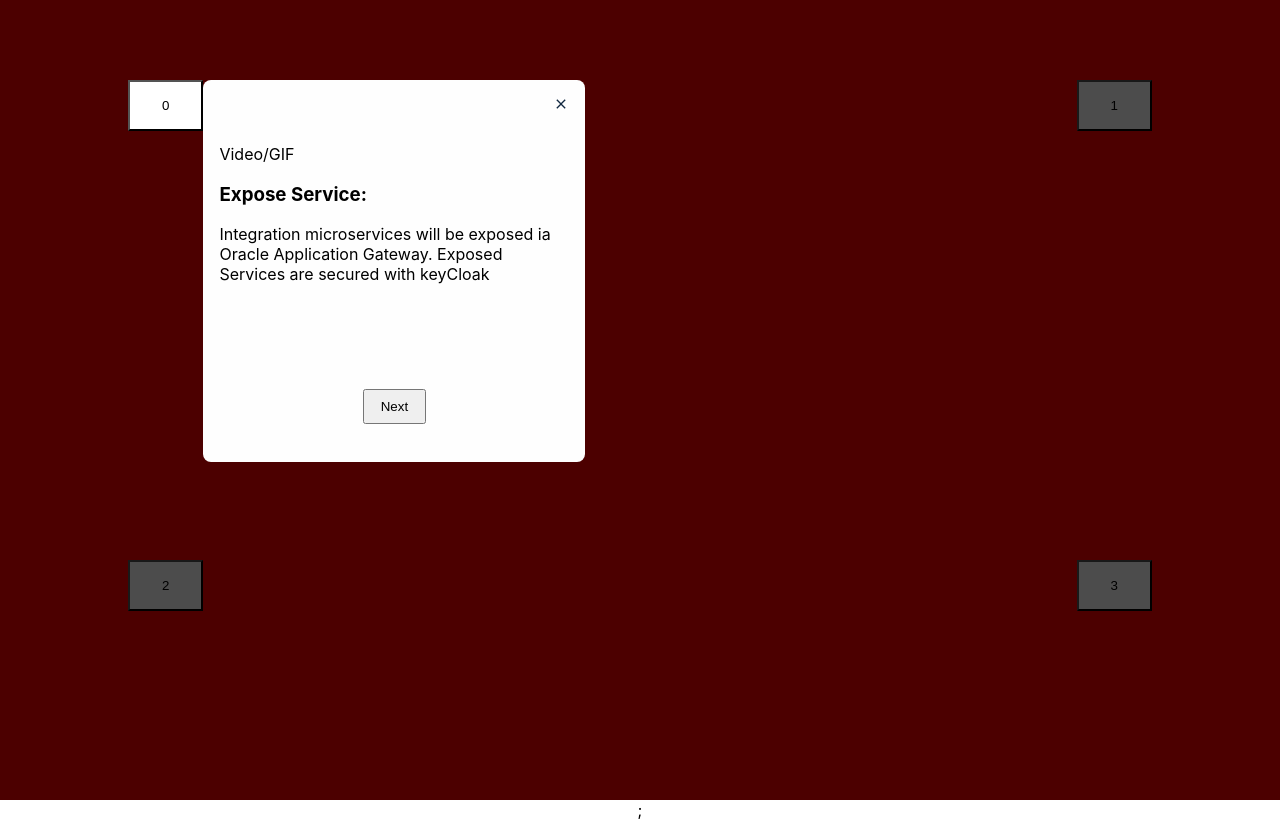
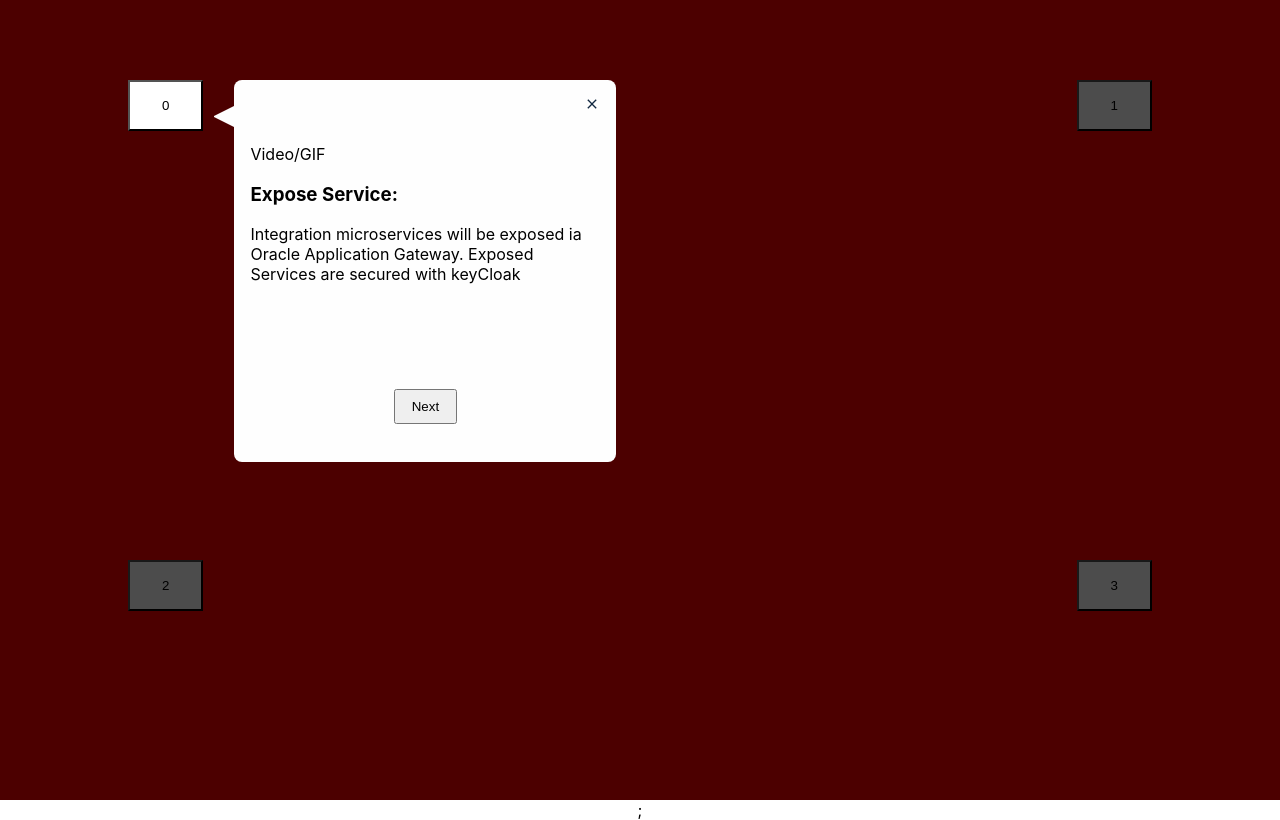
Before and after one commit to AmmarZeer/UserGuide, a React (Create React App) app: page / in a window 1280 px wide. Built offline with nearby package versions, Linux system fonts and the light colour scheme.

Commit message:
adding a pointer to the guide

```diff
--- a/src/Components/PlayGround.tsx
+++ b/src/Components/PlayGround.tsx
@@ -35,6 +35,7 @@ function PlayGround() {
         <UserGuide
           HTMLGuideElements={HTMLGuideElements}
           setHTMLGuideElements={setHTMLGuideElements}
+          spaceOffGuideElements={10}
         />
       )}
     </>
--- a/src/Components/UserGuide/UserGuide.module.scss
+++ b/src/Components/UserGuide/UserGuide.module.scss
@@ -3,20 +3,32 @@
   width: 100vw;
   position: fixed;
   inset: 0;
-  z-index: 5;
+  z-index: 900;
   background-color: rgba(0, 0, 0, 0.7);
+}
+.guidePointer {
+  height: 1px;
+  width: 1px;
+  border-right: 10px solid transparent;
+  border-left: 10px solid transparent;
+  border-bottom: 20px solid #fefefe;
+  position: absolute;
+  // background-color: red;
+  z-index: 998;
+  transition: all 1s;
 }
 .guideContainer {
   position: absolute;
   background-color: #fefefe;
   border-radius: 0.5rem;
-  z-index: 10;
+  z-index: 999;
   padding: 1rem;
   height: 350px;
   width: 350px;
   display: flex;
   flex-direction: column;
   transition: inset 1s;
+
   .closeIcon {
     height: 1rem;
     width: 1rem;
--- a/src/Components/UserGuide/UserGuide.tsx
+++ b/src/Components/UserGuide/UserGuide.tsx
@@ -1,23 +1,27 @@
-import { useEffect, useRef, useState } from "react";
+import { CSSProperties, useEffect, useRef, useState } from "react";
 import { closeIcon } from "../../assets";
 import styles from "./UserGuide.module.scss";
 interface UserGuideProps {
   HTMLGuideElements: HTMLElement[];
   setHTMLGuideElements: React.Dispatch<React.SetStateAction<HTMLElement[]>>;
+  spaceOffGuideElements: number;
 }
 interface UserGuidePosition {
   top: number;
   left: number;
 }
 
-type GuideAttributeVerticalPosition = "top" | "right" | "bottom" | "left";
+type GuideAttributePosition = "top" | "right" | "bottom" | "left";
 
 function UserGuide({
   HTMLGuideElements,
   setHTMLGuideElements,
+  spaceOffGuideElements,
 }: UserGuideProps) {
   const currentGuideElementIndex = useRef<number>(0);
   const originalGuideElementZIndex = useRef<string>("");
+  const guideAttributeRef = useRef<GuideAttributePosition | null>(null);
+  const guidePointerRef = useRef<HTMLSpanElement>(null);
   const userGuideRef = useRef<HTMLDivElement>(null);
   const [userGuidePosition, setUserGuidePosition] = useState<UserGuidePosition>(
     {
@@ -36,26 +40,36 @@ function UserGuide({
     originalGuideElementZIndex.current =
       HTMLGuideElements[elementIndex].style.zIndex;
   }
+
   function increaseGuideElementZIndex(elementIndex: number) {
-    HTMLGuideElements[elementIndex].style.zIndex = "15";
+    HTMLGuideElements[elementIndex].style.zIndex = "999";
   }
+
   function decreaseGuideElementZIndex(elementIndex: number) {
     HTMLGuideElements[elementIndex].style.zIndex =
       originalGuideElementZIndex.current;
   }
+
   function calculateUserGuideTopValue(
     currentRect: DOMRect,
-    positionAttribute: GuideAttributeVerticalPosition
+    positionAttribute: GuideAttributePosition
   ): number {
     let userGuideTopPosition = 0;
     switch (positionAttribute) {
       case "top":
         userGuideTopPosition =
           currentRect.top -
-          userGuideRef.current?.getBoundingClientRect().height!;
+          userGuideRef.current?.getBoundingClientRect().height! -
+          guidePointerRef.current?.getBoundingClientRect().height! -
+          spaceOffGuideElements;
+
         break;
       case "bottom":
-        userGuideTopPosition = currentRect.top + currentRect.height;
+        userGuideTopPosition =
+          currentRect.top +
+          currentRect.height +
+          guidePointerRef.current?.getBoundingClientRect().height! +
+          spaceOffGuideElements;
         break;
       default:
         userGuideTopPosition = currentRect.top;
@@ -63,19 +77,26 @@ function UserGuide({
     }
     return fixUserGuideVerticalOffset(userGuideTopPosition);
   }
+
   function calculateUserGuideLeftValue(
     currentRect: DOMRect,
-    positionAttribute: GuideAttributeVerticalPosition
+    positionAttribute: GuideAttributePosition
   ): number {
     let userGuideLeftPosition = 0;
     switch (positionAttribute) {
       case "left":
         userGuideLeftPosition =
           currentRect.left -
-          userGuideRef.current?.getBoundingClientRect().width!;
+          userGuideRef.current?.getBoundingClientRect().width! -
+          guidePointerRef.current?.getBoundingClientRect().height! -
+          spaceOffGuideElements;
+
         break;
       case "right":
-        userGuideLeftPosition = currentRect.left + currentRect.width;
+        userGuideLeftPosition =
+          currentRect.right +
+          guidePointerRef.current?.getBoundingClientRect().height! +
+          spaceOffGuideElements;
         break;
       default:
         userGuideLeftPosition = currentRect.left;
@@ -83,6 +104,7 @@ function UserGuide({
     }
     return fixUserGuideHorizontalOffset(userGuideLeftPosition);
   }
+
   function fixUserGuideVerticalOffset(topPosition: number): number {
     //off from the top of the screen
     if (topPosition < 0) return 0;
@@ -95,6 +117,7 @@ function UserGuide({
     }
     return topPosition;
   }
+
   function fixUserGuideHorizontalOffset(leftPosition: number): number {
     if (leftPosition < 0) return 0;
     const rightSideOfScreenOffset =
@@ -113,43 +136,72 @@ function UserGuide({
 
     const currentGuideElementRect =
       HTMLGuideElements[elementIndex].getBoundingClientRect();
-    const guideAttribute: GuideAttributeVerticalPosition = HTMLGuideElements[
-      elementIndex
-    ].getAttribute("data-userguide")! as GuideAttributeVerticalPosition;
+    guideAttributeRef.current = HTMLGuideElements[elementIndex].getAttribute(
+      "data-userguide"
+    )! as GuideAttributePosition;
 
     const userGuidePosition: UserGuidePosition = {
-      top: calculateUserGuideTopValue(currentGuideElementRect, guideAttribute),
+      top: calculateUserGuideTopValue(
+        currentGuideElementRect,
+        guideAttributeRef.current
+      ),
       left: calculateUserGuideLeftValue(
         currentGuideElementRect,
-        guideAttribute
+        guideAttributeRef.current
       ),
     };
-    calculateUserGuideTopValue(currentGuideElementRect, guideAttribute);
-    // guideAttribute === "bottom"
-    //   ? (userGuidePosition["top"] =
-    //       currentGuideElementRect.top + currentGuideElementRect.height)
-    //   : (userGuidePosition["top"] = currentGuideElementRect.top);
-
-    // guideAttribute === "right"
-    //   ? (userGuidePosition["left"] =
-    //       currentGuideElementRect.left + currentGuideElementRect.width)
-    //   : (userGuidePosition["left"] =
-    //       currentGuideElementRect.left -
-    //       userGuideRef.current?.getBoundingClientRect().width!);
-    const userGuideBottomOffset =
-      userGuidePosition.top +
-      userGuideRef.current?.getBoundingClientRect().height! -
-      window.innerHeight;
-    if (userGuideBottomOffset > 0) {
-      userGuidePosition.top -= userGuideBottomOffset;
-    }
-    console.log(
-      userGuidePosition.top +
-        userGuideRef.current?.getBoundingClientRect().height!,
-      window.innerHeight
-    );
 
     return userGuidePosition;
+  }
+
+  function guidePointerStyles(): CSSProperties {
+    const currentHTMLElementRect =
+      HTMLGuideElements[
+        currentGuideElementIndex.current
+      ].getBoundingClientRect();
+
+    const pointerStyles = {
+      top: 0,
+      left: 0,
+      rotate: "0deg",
+    };
+    //the -1 in top and left cases are needed, otherwise the pointer will have space near the user guide
+    switch (guideAttributeRef.current) {
+      case "top":
+        pointerStyles.top =
+          currentHTMLElementRect.top -
+          guidePointerRef.current?.getBoundingClientRect().height! -
+          spaceOffGuideElements -
+          1;
+        pointerStyles.left =
+          currentHTMLElementRect.left + currentHTMLElementRect.width / 2;
+        pointerStyles.rotate = "180deg";
+        break;
+      case "bottom":
+        pointerStyles.top =
+          currentHTMLElementRect.bottom + spaceOffGuideElements;
+        pointerStyles.left =
+          currentHTMLElementRect.left + currentHTMLElementRect.width / 2;
+        break;
+      case "right":
+        pointerStyles.top =
+          currentHTMLElementRect.top + currentHTMLElementRect.height / 2;
+        pointerStyles.left =
+          currentHTMLElementRect.right + spaceOffGuideElements;
+        pointerStyles.rotate = "-90deg";
+        break;
+      case "left":
+        pointerStyles.top =
+          currentHTMLElementRect.top + currentHTMLElementRect.height / 2;
+        pointerStyles.left =
+          currentHTMLElementRect.left -
+          guidePointerRef.current?.getBoundingClientRect().height! -
+          spaceOffGuideElements -
+          1;
+        pointerStyles.rotate = "90deg";
+        break;
+    }
+    return pointerStyles;
   }
 
   function handleNextButton() {
@@ -164,9 +216,15 @@ function UserGuide({
       getUserGuidePosition(--currentGuideElementIndex.current)
     );
   }
+
   return (
     <>
       <div className={styles.shadedBackground}></div>;
+      <span
+        className={styles.guidePointer}
+        style={guidePointerStyles()}
+        ref={guidePointerRef}
+      ></span>
       <div
         className={styles.guideContainer}
         style={userGuidePosition}
```
